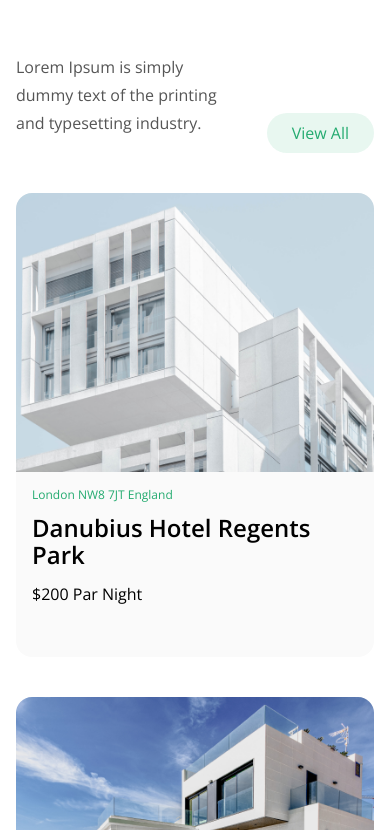
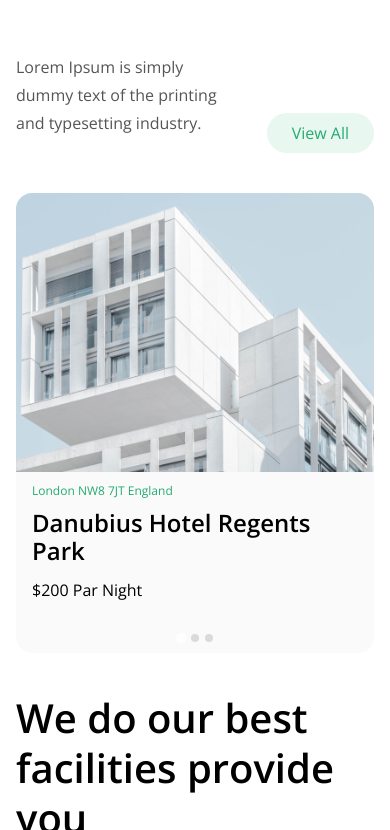
Before and after one commit to Isaque-correa/rent-hotel, a website: page index.html in a window 390 px wide. Shown: the part 1170-2000 px from the top of the page. Drawn offline with nearby package versions, Linux system fonts and the light colour scheme.

Commit message:
ajuste mobile e slider

```diff
--- a/css/blocks/_about.scss
+++ b/css/blocks/_about.scss
@@ -1,4 +1,5 @@
 .about {
+    padding: 120px 0 0 ;
     @include desk{
         padding: 7.5rem 0 0;
     }
--- a/css/blocks/_card.scss
+++ b/css/blocks/_card.scss
@@ -57,7 +57,9 @@
         font-weight: 400;
         line-height: 1.75rem;
     }
-
+    &__list{
+        width: 100%;
+    }
     &__figure {
         margin: 2.5rem 0 0;
         background: #fafafa;
--- a/css/blocks/_comment.scss
+++ b/css/blocks/_comment.scss
@@ -1,13 +1,19 @@
 .comment{
 
     figure{
-        margin: 0;
         background: #fafafa;
         border-radius: 1rem;
+        margin: 120px 0 0;
         @include desk{
             display: flex;
             flex-direction: row-reverse;
             margin: 120px 0 0;
+        }
+    }
+    &__cover{
+        padding: 0 0 50px;
+        @include desk{
+            padding: 0;
         }
     }
     &__description{
@@ -22,12 +28,18 @@
             padding: 65px 139px 57px 109px;
             margin: 0;
         }
+        @include desk2{
+            padding: 33px 69px 28px 54px;
+        }
         &::before{
             content: url("../../image/aspas.png");
             position: absolute;
             left: 1.5625rem;
             @include desk{
                 left: 79px;
+            }
+            @include desk2{
+                left: 24px;
             }
 
         }
@@ -37,6 +49,9 @@
             right: 1.5625rem;
             @include desk{
                 right: 111px;
+            }
+            @include desk2{
+                right: 42px;
             }
 
         }
--- a/css/blocks/_leisure.scss
+++ b/css/blocks/_leisure.scss
@@ -57,6 +57,14 @@
         justify-content: center;
         align-items: center;
         border-radius: .5rem;
+        @include mobile{
+            width: 9.0625rem;
+            height: 9.0625rem;
+        }
+        @include mobileSmall{
+            width: 7.0625rem;
+            height: 7.0625rem;
+        }
 
         border: 1px solid rgb(232, 232, 232);
         &:hover{
--- a/css/utils/_mixin.scss
+++ b/css/utils/_mixin.scss
@@ -9,3 +9,14 @@
         @content;
     }
 }
+
+@mixin mobile {
+    @media (max-width: 449px){
+        @content;
+    }
+}
+@mixin mobileSmall {
+    @media (max-width: 349px){
+        @content;
+    }
+}
--- a/index.html
+++ b/index.html
@@ -40,14 +40,20 @@
 
             <div class="splide__track">
                 <ul class="splide__list">
-                        <li class="splide__slide">Slide 01</li>
+                    <li class="splide__slide"><img src="./image/house.png" alt="condominio">
+                        <figcaption class="card__figCover">
+                            <p class="card__figureCategoria">London NW8 7JT England</p>
+                            <a class="card__figureLink" href="">Danubius Hotel Regents Park</a>
+                            <p class="card__price">$200 Par Night</p>
+                        </figcaption>
+                    </li>
                     <li class="splide__slide">Slide 02</li>
                     <li class="splide__slide">Slide 03</li>
                 </ul>
             </div>
+        </section> -->
 
-        </section> -->
-        <section class="banner containerDesk">
+        <section class="banner containerDesk" aria-labelledby="carousel-heading">
             <div class="banner__content">
                 <img class="banner__imgPrincipal" src="./image/image.png" alt="" srcset="">
                 <div class="banner__left">
@@ -96,43 +102,48 @@
                             </select>
                         </label>
                     </p>
-                    <button class="dropdown__searchSubmit"><img src="./image/search.png" alt="Location">Search...</button>
+                    <button class="dropdown__searchSubmit"><img src="./image/search.png"
+                            alt="Location">Search...</button>
                 </fieldset>
 
             </form>
         </section>
-        <section class="card containerDesk">
+        <section class="splide card containerDesk">
             <h3 class="card__title">Our most popular Hotels</h3>
             <div class="card__cover">
                 <p class="card__sub">Lorem Ipsum is simply dummy text of the printing and typesetting industry.</p>
                 <a href="#" class="card__btn">View All</a>
             </div>
-            <div class="card__content">
+            <div class="card__content splide__track">
 
-                <figure class="card__figure">
+                <ul class="splide__list card__list">
+
+                    <li class="card__figure splide__slide">
                         <img src="./image/house.png" alt="condominio">
                         <figcaption class="card__figCover">
                             <p class="card__figureCategoria">London NW8 7JT England</p>
                             <a class="card__figureLink" href="">Danubius Hotel Regents Park</a>
                             <p class="card__price">$200 Par Night</p>
                         </figcaption>
-                </figure>
-                <figure class="card__figure">
+                    </li>
+                    <li class="card__figure splide__slide">
                         <img src="./image/house1.png" alt="condominio">
                         <figcaption class="card__figCover">
                             <p class="card__figureCategoria">London NW8 7JT England</p>
                             <a class="card__figureLink" href="">Danubius Hotel Regents Park</a>
                             <p class="card__price">$200 Par Night</p>
                         </figcaption>
-                </figure>
-                <figure class="card__figure">
+                    </li>
+                    <li class="card__figure splide__slide">
                         <img src="./image/house2.png" alt="condominio">
                         <figcaption class="card__figCover">
                             <p class="card__figureCategoria">London NW8 7JT England</p>
                             <a class="card__figureLink" href="">Danubius Hotel Regents Park</a>
                             <p class="card__price">$200 Par Night</p>
                         </figcaption>
-                </figure>
+                    </li>
+                </ul>
+
             </div>
         </section>
         <section class="leisure containerDesk">
@@ -144,7 +155,7 @@
                 <a href="#" class="leisure__bnt">Contact Now</a>
             </div>
             <div class="leisure__options">
-                <ul>
+                <ul class="splide__list">
                     <li class="leisure__select">
                         <a href="#"><img src="./image/workspace.png" alt="" srcset="">Private Workspace</a>
                     </li>
--- a/js/main.js
+++ b/js/main.js
@@ -1,16 +1,18 @@
-// const splide = new Splide(".splide", {
-//   arrows : false,
-//   perPage: 3,
-//   breakpoints: {
-//     700: {
-//       perPage: 2,
-//     },
-//   }
-// });
+const splide = new Splide(".splide", {
+  arrows : false,
+  perPage: 3,
+  gap: '24px',
+  breakpoints: {
+    900: {
+      perPage: 2,
+    },
+    700: {
+      perPage: 1,
+    },
+  }
+});
 
-// splide.mount();
-
-
+splide.mount();
 
 function toggleDOM(listner, target) {
   const clickElement = document.querySelector(listner)
```
Also changed, not shown: css/style.css, 1 other file. Lines whose indentation alone changed are shown as unchanged.
